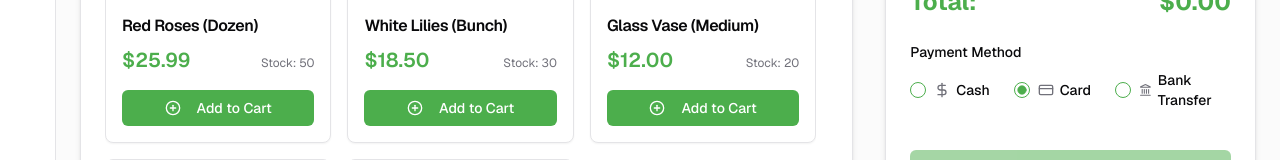
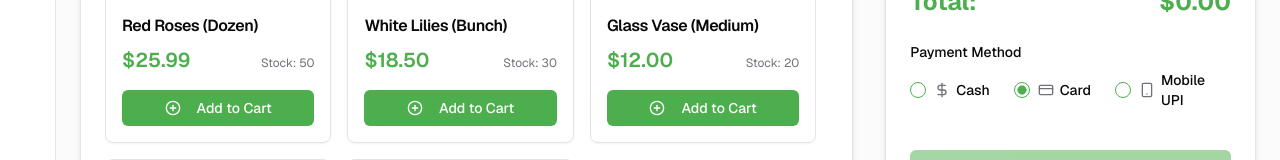
Before and after one commit to wellknownalpha/Bloom-SOP, a Next.js app: page /sales in a window 1280 px wide. Shown: the part 404-564 px from the top of the page. Built offline with nearby package versions, Linux system fonts and the light colour scheme.

Commit message:
no need lets get back to previous setup of using UPI ID itself

```diff
--- a/src/app/sales/page.tsx
+++ b/src/app/sales/page.tsx
@@ -13,7 +13,7 @@ import { Separator } from "@/components/ui/separator";
 import { Card, CardContent, CardDescription, CardFooter, CardHeader, CardTitle } from "@/components/ui/card";
 import { Table, TableBody, TableCell, TableHead, TableHeader, TableRow } from "@/components/ui/table";
 import { Dialog, DialogContent, DialogHeader, DialogTitle, DialogDescription, DialogFooter } from "@/components/ui/dialog";
-import { ShoppingCart, PlusCircle, Trash2, CreditCard, Smartphone, DollarSign, Search, Landmark } from "lucide-react"; // Added Landmark for bank
+import { ShoppingCart, PlusCircle, Trash2, CreditCard, Smartphone, DollarSign, Search } from "lucide-react";
 import { useToast } from "@/hooks/use-toast";
 
 interface Product {
@@ -48,8 +48,8 @@ export default function SalesPage() {
   const [qrCodeUrl, setQrCodeUrl] = useState('');
   const [isQrDialogOpen, setIsQrDialogOpen] = useState(false);
   const [paymentAmount, setPaymentAmount] = useState(0);
-  const [qrDialogTitle, setQrDialogTitle] = useState("Scan to Pay");
-  const [qrDialogDescription, setQrDialogDescription] = useState("Scan the QR code with your mobile payment app.");
+  const [qrDialogTitle, setQrDialogTitle] = useState("Scan UPI QR to Pay");
+  const [qrDialogDescription, setQrDialogDescription] = useState("Scan the QR code with your UPI payment app.");
 
 
   const addToCart = (product: Product) => {
@@ -92,19 +92,20 @@ export default function SalesPage() {
     const saleNote = `Payment for Bloom POS - Order Total: $${cartTotal.toFixed(2)}`;
 
     if (paymentMethod === 'mobile') {
-      // IMPORTANT: Replace placeholders with your actual bank details.
-      // This QR code will display these details as text for manual bank transfer.
-      // It will NOT automatically initiate a payment.
-      const bankDetailsText = `Please transfer to:\nBank Name: YOUR_BANK_NAME_HERE\nAccount No: YOUR_ACCOUNT_NUMBER_HERE\nIFSC Code: YOUR_IFSC_CODE_HERE\nAmount: $${cartTotal.toFixed(2)}\nReference: Bloom POS Order`;
+      // IMPORTANT: Replace 'merchant@exampleupi' with your actual UPI ID.
+      const upiId = "merchant@exampleupi"; // Replace this with your UPI ID
+      const merchantName = "Bloom POS"; // Can be your business name
+      const currencyCode = "USD"; // Or your local currency code e.g. "INR"
 
-      const qrData = encodeURIComponent(bankDetailsText);
-      const qrUrl = `https://api.qrserver.com/v1/create-qr-code/?size=250x250&data=${qrData}&qzone=1&margin=1`;
+      const upiData = encodeURIComponent(`upi://pay?pa=${upiId}&pn=${encodeURIComponent(merchantName)}&am=${cartTotal.toFixed(2)}&cu=${currencyCode}&tn=${encodeURIComponent(saleNote)}`);
+
+      const qrUrl = `https://api.qrserver.com/v1/create-qr-code/?size=250x250&data=${upiData}&qzone=1&margin=1`;
 
       setQrCodeUrl(qrUrl);
-      setQrDialogTitle("Bank Transfer Details");
-      setQrDialogDescription("Scan the QR code to view bank details for manual transfer.");
+      setQrDialogTitle("Scan UPI QR to Pay");
+      setQrDialogDescription("Scan the QR code with your UPI payment app.");
       setIsQrDialogOpen(true);
-      toast({ title: "Bank Details QR Generated", description: "Scan the QR to get details for manual bank transfer." });
+      toast({ title: "UPI QR Code Generated", description: "Scan the QR with your UPI app to complete payment." });
     } else {
       // Simulate sale processing for cash/card
       toast({ title: "Sale Processed!", description: `Total: $${cartTotal.toFixed(2)}. Payment via ${paymentMethod}.` });
@@ -115,7 +116,7 @@ export default function SalesPage() {
   const handleQrDialogClose = () => {
     setIsQrDialogOpen(false);
     // Simulate payment confirmation after QR code is shown and dialog is closed by user
-    // This step assumes the user has completed the manual transfer if 'mobile' payment was chosen.
+    // This step assumes the user has completed the payment if 'mobile' payment was chosen.
     setCart([]); // Clear cart
     toast({ title: "Sale Completed!", description: "Thank you for your purchase. Payment presumed received." });
   };
@@ -245,8 +246,7 @@ export default function SalesPage() {
                   </div>
                   <div className="flex items-center space-x-2">
                     <RadioGroupItem value="mobile" id="mobile" />
-                    {/* Changed icon to Landmark and text to Bank Transfer for clarity */}
-                    <Label htmlFor="mobile" className="flex items-center gap-1.5 cursor-pointer text-sm"><Landmark className="h-4 w-4 text-muted-foreground"/> Bank Transfer</Label>
+                    <Label htmlFor="mobile" className="flex items-center gap-1.5 cursor-pointer text-sm"><Smartphone className="h-4 w-4 text-muted-foreground"/> Mobile UPI</Label>
                   </div>
                 </RadioGroup>
               </div>
@@ -261,22 +261,22 @@ export default function SalesPage() {
       </div>
 
       <Dialog open={isQrDialogOpen} onOpenChange={(isOpen) => {
-        if (!isOpen) { // Handle closing via Esc or overlay click
+        if (!isOpen) {
           handleQrDialogClose();
         } else {
           setIsQrDialogOpen(true);
         }
       }}>
-        <DialogContent className="sm:max-w-md"> {/* Increased width slightly for bank details text */}
+        <DialogContent className="sm:max-w-xs">
           <DialogHeader>
             <DialogTitle className="text-center text-xl">{qrDialogTitle}</DialogTitle>
-            <DialogDescription className="text-center whitespace-pre-line"> {/* Allow newlines in description */}
+            <DialogDescription className="text-center whitespace-pre-line">
               {qrDialogDescription} <br /> Amount Due: <span className="font-bold text-lg text-primary">${paymentAmount.toFixed(2)}</span>
             </DialogDescription>
           </DialogHeader>
           <div className="flex items-center justify-center py-6 bg-muted rounded-md my-2">
             {qrCodeUrl ? (
-              <Image src={qrCodeUrl} alt="Bank Transfer Details QR Code" width={220} height={220} data-ai-hint="bank details qr code" className="rounded-md shadow-md" />
+              <Image src={qrCodeUrl} alt="UPI Payment QR Code" width={220} height={220} data-ai-hint="payment qr code" className="rounded-md shadow-md" />
             ) : (
               <div className="h-[220px] w-[220px] flex items-center justify-center text-muted-foreground">Generating QR Code...</div>
             )}
```
